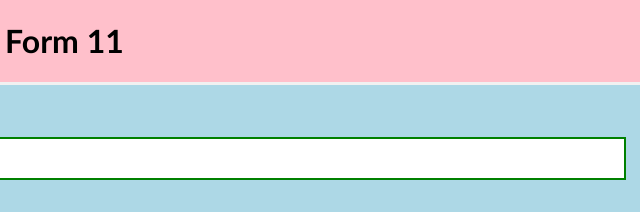
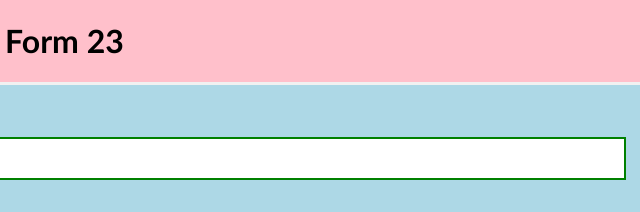
Before and after one commit to tejashwiniteju263/devops_weekend_sep, a plain HTML site: page index.html in a window 1280 px wide. Shown: the top 212 px of the page, 618-1258 px from the left. Drawn offline with Linux system fonts and the light colour scheme.

Commit message:
Update in index.html for login form - remote add

```diff
--- a/index.html
+++ b/index.html
@@ -45,7 +45,7 @@ button {
 </style>
 </head>
 <body>
-    <center> <h1> Login Form 11 </h1> </center>
+    <center> <h1> Login Form 23 </h1> </center>
     <form>
         <div class="container">
             <label>Username : </label>
```
